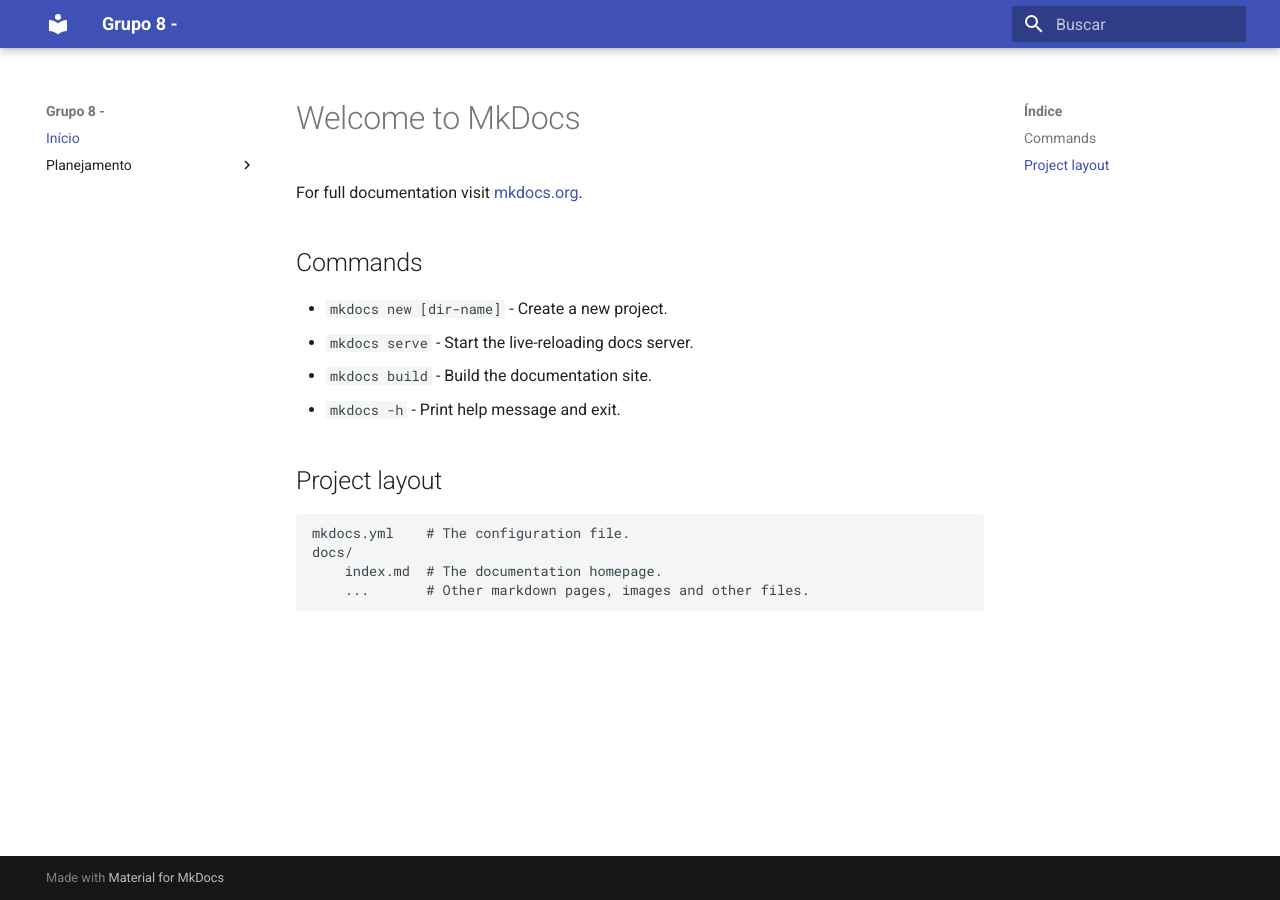
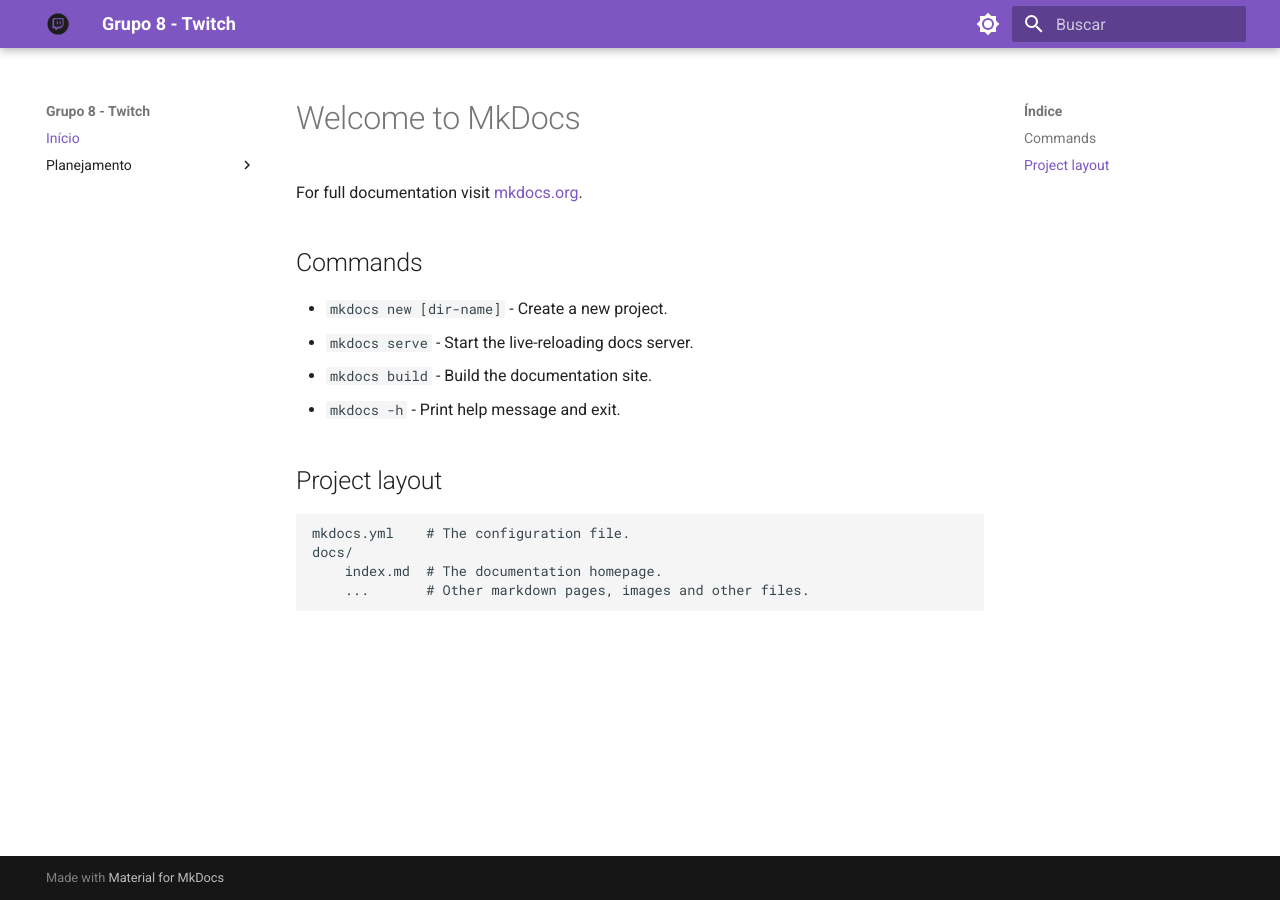
Before and after one commit to Requisitos-de-Software/2023.1-Twitch, an MkDocs documentation site: the page built from docs/index.md, in a window 1280 px wide. Built offline with MkDocs 1.6.1 and Material for MkDocs 9.7.7, drawn with Linux system fonts in a browser that asks for light colours.

Commit message:
Customizando githubpages
Pequenas customizações no githubpages do repositório: adição de dois ícones do Twitch, para melhor ilustrar nosso projeto; adição de possibilidade de navegar pelo site em modo claro ou modo escuro.

```diff
--- a/mkdocs.yml
+++ b/mkdocs.yml
@@ -1,8 +1,24 @@
-site_name: Grupo 8 -
+site_name: Grupo 8 - Twitch
 
 theme:
   name: material
   language: pt
+  favicon: ./assets/twitch_icon.png
+  logo: ./assets/twitch_icon_black.png
+  palette:
+    - scheme: default
+      primary: deep purple
+      accent: purple
+      toggle:
+        icon: material/brightness-7
+        name: Switch to dark mode
+
+    - scheme: slate
+      primary: deep purple
+      accent: purple
+      toggle:
+        icon: material/brightness-4
+        name: Switch to light mode
 
 nav:
   - Início: index.md
```
Also changed, not shown: docs/assets/twitch_icon.png (added), docs/assets/twitch_icon_black.png (added).
